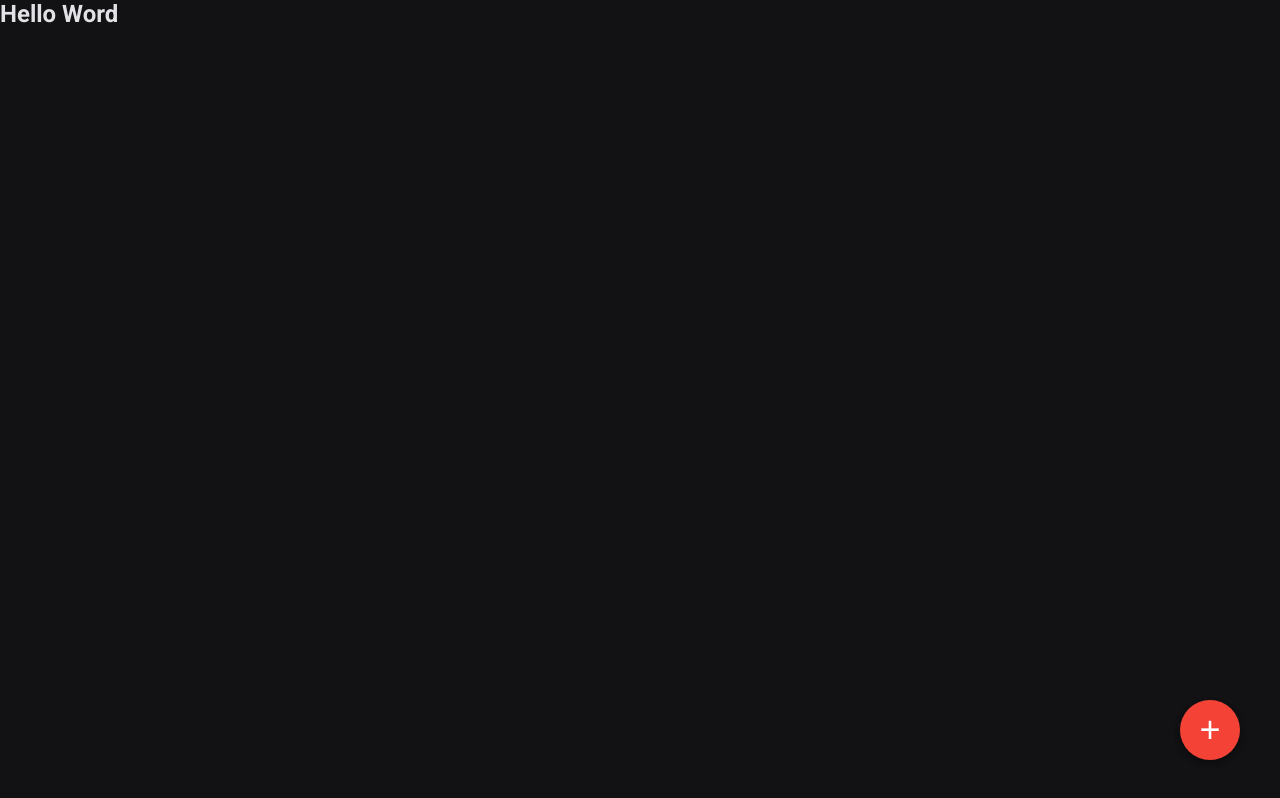
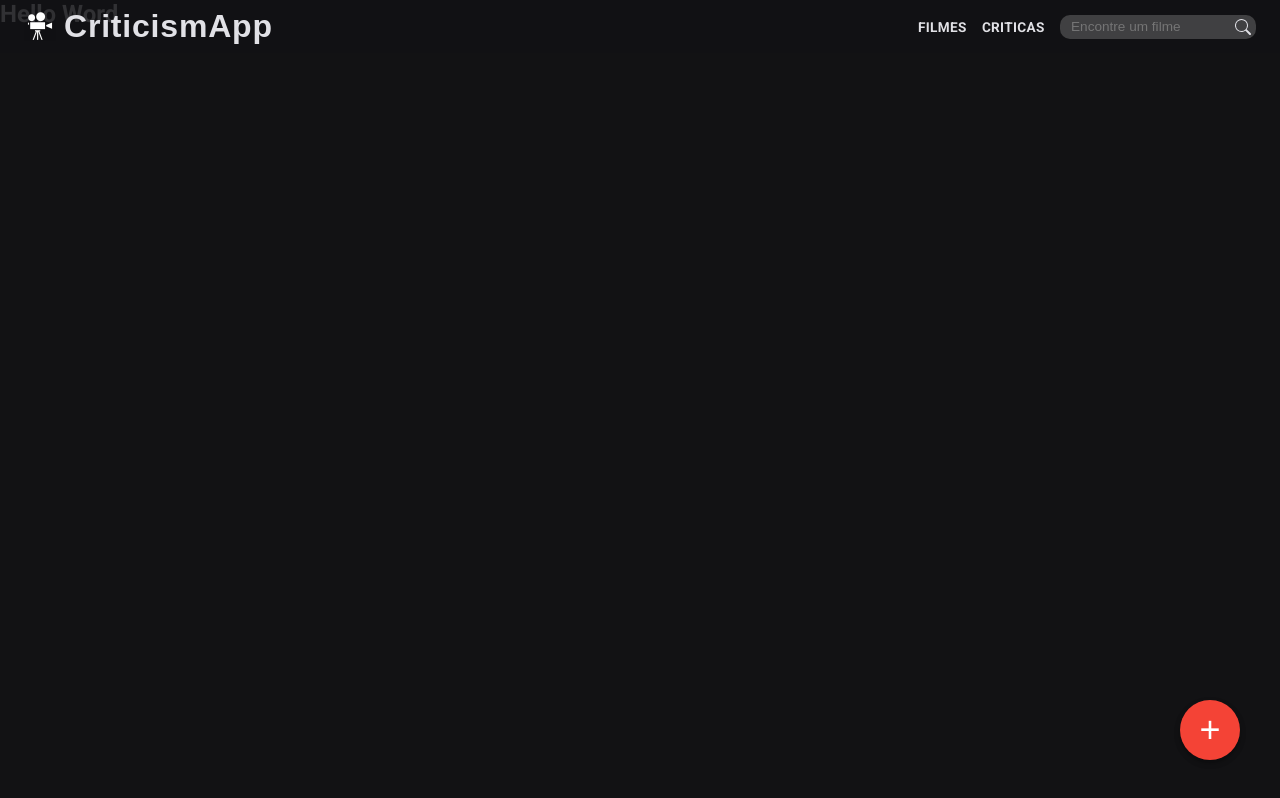
Before and after one commit to PedroPaiao/cristicism-app, a Next.js app: page / in a window 1280 px wide. Built offline with nearby package versions, Linux system fonts and the light colour scheme.

Commit message:
[ADD] Header component

```diff
--- /dev/null
+++ b/src/components/MainHeader.tsx
@@ -0,0 +1,35 @@
+import React from 'react'
+import { BsSearch } from 'react-icons/bs'
+// import { checkClass } from '../services/checkClass'
+import {
+  Header,
+  BoxTitle,
+  Logo,
+  Title,
+  BoxLinks,
+  SearchBar
+} from '../styles/components/header.style'
+
+export default function MainHeader(): JSX.Element {
+  // checkClass()
+  return (
+    <>
+      <Header className="headerColor">
+        <BoxTitle>
+          <a href="/">
+            <Logo src="/logo.png" alt="CriticismApp Logo" />
+          </a>
+          <a href="/">
+            <Title>CriticismApp</Title>
+          </a>
+        </BoxTitle>
+        <BoxLinks>
+          <a href="#">Filmes</a>
+          <a href="#">Criticas</a>
+          <SearchBar placeholder="Encontre um filme"></SearchBar>
+          <BsSearch />
+        </BoxLinks>
+      </Header>
+    </>
+  )
+}
--- a/src/pages/_app.tsx
+++ b/src/pages/_app.tsx
@@ -2,6 +2,7 @@ import React from 'react'
 import { AppProps } from 'next/app'
 import { ThemeProvider } from 'styled-components'
 
+import MainHeader from '../components/MainHeader'
 import GlobalStyle from '../styles/globals'
 import theme from '../styles/theme'
 import { FloatActionButton } from '../components/FloatActionButton'
@@ -10,7 +11,6 @@ import { useModal } from '../services/useModal'
 
 const MyApp: React.FC<AppProps> = ({ Component, pageProps }) => {
   const { isShown, toggle } = useModal()
-
   const content = (
     <React.Fragment>
       Aqui sera implementado um modal para o registro de filmes
@@ -19,6 +19,7 @@ const MyApp: React.FC<AppProps> = ({ Component, pageProps }) => {
 
   return (
     <ThemeProvider theme={theme}>
+      <MainHeader></MainHeader>
       <Component {...pageProps} />
       <GlobalStyle />
       <FloatActionButton onClick={toggle}>+</FloatActionButton>
@@ -28,6 +29,31 @@ const MyApp: React.FC<AppProps> = ({ Component, pageProps }) => {
         modalContent={content}
         headerText={'Registre um novo filme'}
       />
+      <br />
+      <br />
+      <br />
+      <br />
+      <br />
+      <br />
+      <br />
+      <br />
+      <br />
+      <br />
+      <br />
+      <br />
+      <br />
+      <br />
+      <br />
+      <br />
+      <br />
+      <br />
+      <br />
+      <br />
+      <br />
+      <br />
+      <br />
+      <br />
+      <br />
     </ThemeProvider>
   )
 }
--- /dev/null
+++ b/src/styles/components/header.style.tsx
@@ -0,0 +1,84 @@
+import styled from 'styled-components'
+
+export const Header = styled.header`
+  width: 100%;
+  display: flex;
+  align-items: center;
+  justify-content: space-between;
+  padding: 0.5rem 1.5rem;
+  position: fixed;
+  transition: background 1s ease;
+  -webkit-transition: background 1s ease;
+
+  &.headerColor {
+    background: transparent;
+  }
+
+  &.headerColorScroll,
+  &:hover {
+    background: rgb(18, 18, 20, 0.85);
+  }
+
+  a {
+  text-decoration: none;
+  letter-spacing: 0.02rem;
+  font-weight: 600;
+  color: ${props => props.theme.colors.text};
+  &:hover,
+  h1:hover {
+    color: ${props => props.theme.colors.primary};
+    transition: color 0.75s ease;
+    -webkit-transition: color 0.75s ease;
+    -moz-transition: color 0.75s ease;
+    -o-transition: color 0.75s ease;
+  }
+`
+
+export const Logo = styled.img`
+  max-width: 2rem;
+  max-height: 2rem;
+`
+
+export const Title = styled.h1`
+  font-size: 2rem;
+  font-family: Graphik-Regular-Web, sans-serif;
+  letter-spacing: 0.05rem;
+  margin-left: 0.5rem;
+  color: ${props => props.theme.colors.text};
+`
+export const BoxTitle = styled.div`
+  display: inline-flex;
+  align-items: end;
+`
+
+export const BoxLinks = styled.nav`
+  display: flex;
+  align-items: center;
+  position: relative;
+
+  a {
+    font-size: 0.85rem;
+    margin-right: 0.95rem;
+    text-transform: uppercase;
+    line-height: 1rem;
+  }
+
+  svg {
+    position: absolute;
+    right: 5px;
+    color: ${props => props.theme.colors.text};
+  }
+`
+
+export const SearchBar = styled.input`
+  border-radius: 10px;
+  border-style: unset;
+  font-size: 0.85rem;
+  line-height: 1rem;
+  padding: 0.25rem 0.5rem 0.25rem 0.7rem;
+  background: rgba(195, 195, 195, 0.26);
+  color: ${props => props.theme.colors.text};
+  &:focus-visible {
+    outline: unset;
+  }
+`
```
Also changed, not shown: public/logo.png (added).
